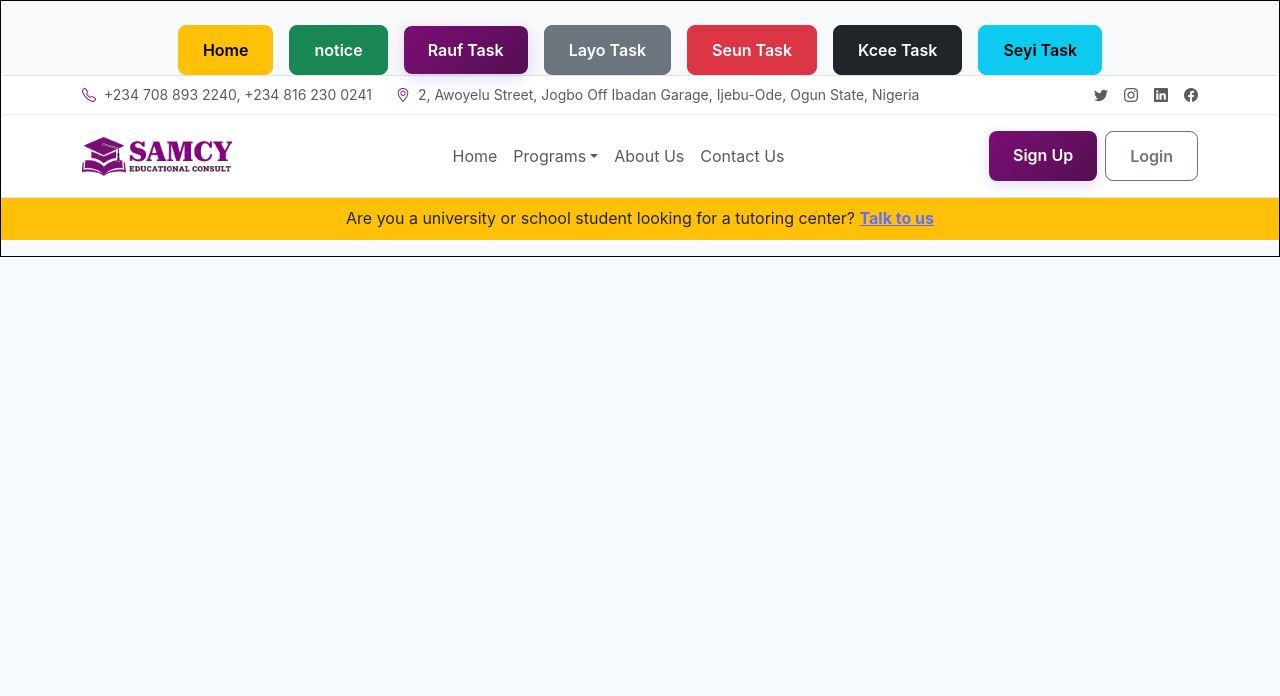
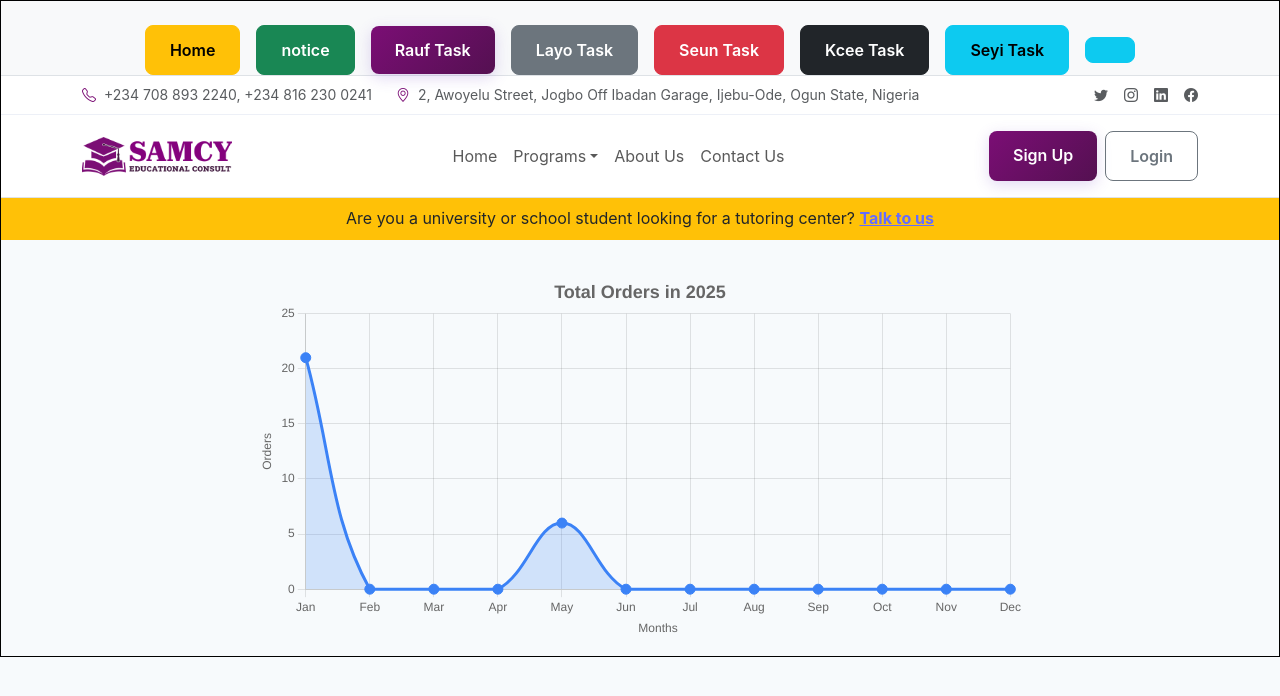
Before and after one commit to TeeboiCode/sam-app, a Vue app: page /rauf2 in a window 1280 px wide. Shown: the top 696 px of the page. Built offline with nearby package versions, Linux system fonts and the light colour scheme.

Commit message:
rauf task

```diff
--- a/package.json
+++ b/package.json
@@ -12,9 +12,11 @@
     "@fortawesome/fontawesome-free": "^6.7.2",
     "bootstrap": "^5.3.6",
     "bootstrap-icons": "^1.12.1",
+    "chart.js": "^4.4.9",
     "json-server": "^1.0.0-beta.3",
     "tinymce": "^7.9.0",
     "vue": "^3.5.13",
+    "vue-chartjs": "^5.3.2",
     "vue-router": "^4.5.1"
   },
   "devDependencies": {
--- /dev/null
+++ b/src/components/TaskFolder/Rauf2.vue
@@ -0,0 +1,89 @@
+<template>
+  <div class="chart-container">
+    <Line :data="data" :options="options" />
+  </div>
+</template>
+
+<script setup>
+import { Line } from 'vue-chartjs'
+import {
+  Chart as ChartJS,
+  Title,
+  Tooltip,
+  Legend,
+  LineElement,
+  PointElement,
+  LinearScale,
+  CategoryScale,
+  Filler
+} from 'chart.js'
+
+ChartJS.register(
+  Title,
+  Tooltip,
+  Legend,
+  LineElement,
+  PointElement,
+  LinearScale,
+  CategoryScale,
+  Filler
+)
+
+const data = {
+  labels: ['Jan', 'Feb', 'Mar', 'Apr', 'May', 'Jun', 'Jul', 'Aug', 'Sep', 'Oct', 'Nov', 'Dec'],
+  datasets: [
+    {
+      label: 'Orders',
+      data: [21, 0, 0, 0, 6, 0, 0, 0, 0, 0, 0, 0],
+      borderColor: '#3b82f6',
+      backgroundColor: 'rgba(59, 130, 246, 0.2)',
+      pointBackgroundColor: '#3b82f6',
+      pointRadius: 5,
+      tension: 0.4,
+      fill: true
+    }
+  ]
+}
+
+const options = {
+  responsive: true,
+  maintainAspectRatio: false,
+  plugins: {
+    title: {
+      display: true,
+      text: 'Total Orders in 2025',
+      font: {
+        size: 18
+      }
+    },
+    legend: {
+      display: false
+    }
+  },
+  scales: {
+    y: {
+      beginAtZero: true,
+      title: {
+        display: true,
+        text: 'Orders'
+      }
+    },
+    x: {
+      title: {
+        display: true,
+        text: 'Months'
+      }
+    }
+  }
+}
+</script>
+
+<style scoped>
+.chart-container {
+  width: 100%;
+  max-width: 800px;
+  height: 400px;
+  margin: auto;
+  padding: 1rem;
+}
+</style>
--- a/src/components/linksfiles.vue/linke.vue
+++ b/src/components/linksfiles.vue/linke.vue
@@ -13,6 +13,7 @@
     <router-link class="btn btn-danger" to="/seun" role="button">Seun Task</router-link>
     <router-link class="btn btn-dark" to="/kcee" role="button">Kcee Task</router-link>
     <router-link class="btn btn-info" to="/seyi" role="button">Seyi Task</router-link>
+    <router-link class="btn btn-info" to="/rauf2" role="button"></router-link>
 
     <!-- <router-link
       class="btn btn-success"
--- a/src/router/index.js
+++ b/src/router/index.js
@@ -14,6 +14,7 @@ import LayoTask from "../components/TaskFolder/LayoTask.vue";
 import SeunTask from "../components/TaskFolder/SeunTask.vue";
 import KceeTask from "../components/TaskFolder/KceeTask.vue";
 import SeyiTask from "../components/TaskFolder/SeyiTask.vue";
+import Rauf2 from "../components/TaskFolder/Rauf2.vue";
 
 
 const routes = [
@@ -85,6 +86,11 @@ const routes = [
     name: "SeyiTask",
     component: SeyiTask,
   },
+   {
+    path: "/rauf2",
+    name: "Rauf2",
+    component: Rauf2,
+  },
 ];
 
 const router = createRouter({
```
Also changed, not shown: 1 other file (tests, documents, lock files or other folders).
